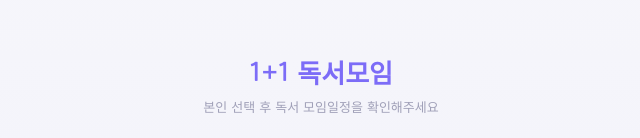
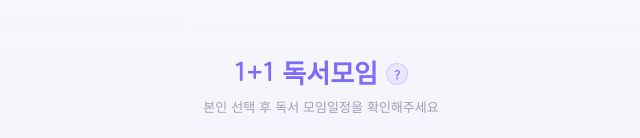
Before and after one commit to gmbro/book, a Next.js app: page / in a window 1280 px wide. Shown: the part 142-280 px from the top of the page, without its empty margins (319-959 px from the left). Built offline with nearby package versions, Linux system fonts and the light colour scheme; no server answers; the database is empty.

Commit message:
feat: 메인 페이지 ? 호버 가이드 툴팁 + 확정은 모임장만 안내
- 메인 페이지 제목 옆 ? 아이콘: 호버 시 사용 가이드 5항목 표시
- '일정 확정은 모임장만 할 수 있어요' 강조 안내
- 가이드 툴팁 CSS (help-wrap/help-icon/help-tooltip)

```diff
--- a/src/app/globals.css
+++ b/src/app/globals.css
@@ -394,6 +394,29 @@ html, body {
   color: var(--accent);
 }
 
+/* ===== HELP TOOLTIP ===== */
+.help-wrap { position: relative; display: inline-flex; }
+.help-icon {
+  width: 22px; height: 22px; border-radius: 50%;
+  background: var(--accent-soft); color: var(--accent);
+  display: flex; align-items: center; justify-content: center;
+  font-size: 12px; font-weight: 700; cursor: help;
+  border: 1px solid rgba(124,108,247,0.2);
+  transition: all 0.15s;
+}
+.help-icon:hover { background: var(--accent); color: #fff; }
+.help-tooltip {
+  display: none; position: absolute; top: 32px; left: 50%;
+  transform: translateX(-50%); z-index: 300;
+  background: var(--bg-card); border: 1px solid var(--border);
+  border-radius: var(--r); padding: 14px 16px;
+  box-shadow: var(--shadow-md); width: 280px;
+  animation: fadeIn 0.15s;
+}
+.help-tooltip b { font-size: 13px; display: block; margin-bottom: 8px; color: var(--text); }
+.help-tooltip p { font-size: 11px; color: var(--text-sub); line-height: 1.7; margin: 0; }
+.help-wrap:hover .help-tooltip { display: block; }
+
 .select-page .desc {
   font-size: 13px;
   color: var(--text-muted);
--- a/src/app/page.tsx
+++ b/src/app/page.tsx
@@ -74,7 +74,20 @@ export default function Home() {
 
   return (
     <div className="select-page">
-      <h1>1+1 독서모임</h1>
+      <div style={{display:'flex',alignItems:'center',gap:'8px',position:'relative'}}>
+        <h1>1+1 독서모임</h1>
+        <div className="help-wrap">
+          <span className="help-icon">?</span>
+          <div className="help-tooltip">
+            <b>사용 가이드</b>
+            <p>1. 본인을 선택하면 모임 일정 페이지로 이동해요</p>
+            <p>2. 제안된 일정에 참여 가능/불가능을 투표해요</p>
+            <p>3. <span style={{color:'#7c6cf7',fontWeight:600}}>일정 확정은 모임장만</span> 할 수 있어요</p>
+            <p>4. 달력의 <span style={{color:'#2ecc71',fontWeight:600}}>초록 날짜</span> 클릭 → 모임 상세 페이지</p>
+            <p>5. 모임 상세에서 도서 검색, 기록, 음성 녹음이 가능해요</p>
+          </div>
+        </div>
+      </div>
       <p className="desc">본인 선택 후 독서 모임일정을 확인해주세요</p>
       <div className="user-grid">
         {members.map(m => (
```
